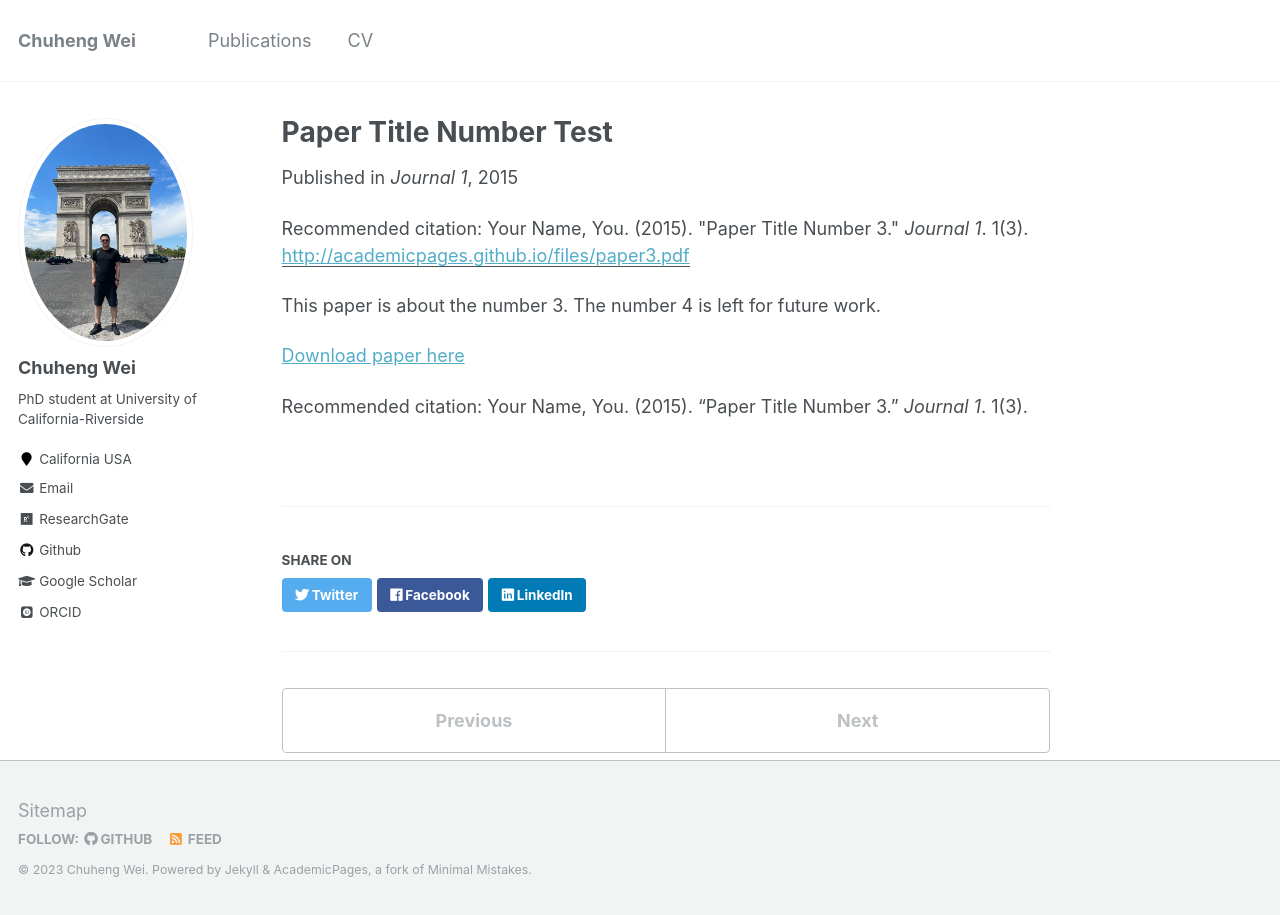
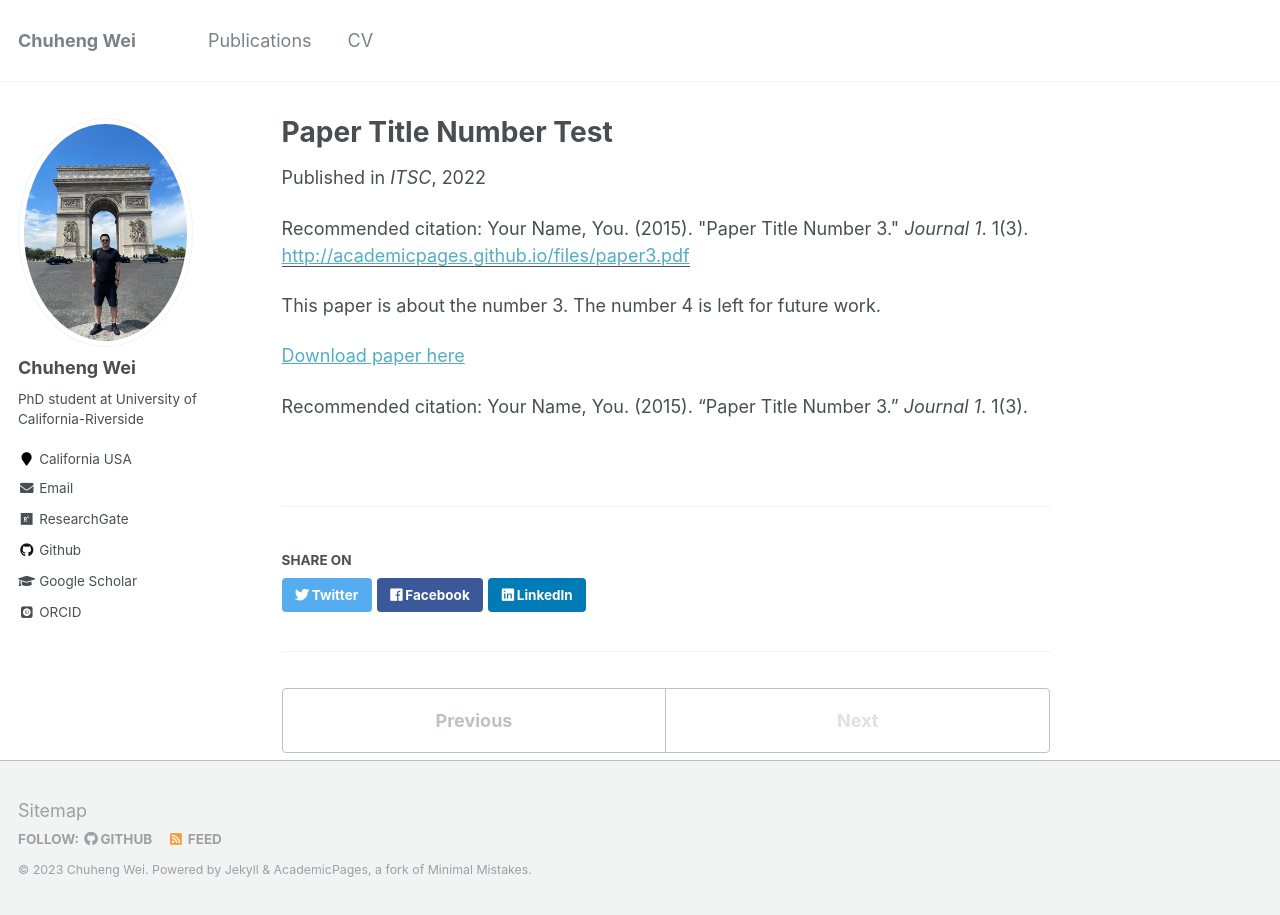
Before and after one commit to ChuhengWei/ChuhengWei.github.io, a Jekyll site: the page built from _publications/2015-10-01-paper-title-number-4.md, in a window 1280 px wide. Built offline with Jekyll 4.4.1, drawn with Linux system fonts in a browser that asks for light colours; some web fonts are replaced.

Commit message:
Update 2015-10-01-paper-title-number-4.md

```diff
--- a/_publications/2015-10-01-paper-title-number-4.md
+++ b/_publications/2015-10-01-paper-title-number-4.md
@@ -3,8 +3,8 @@ title: "Paper Title Number Test"
 collection: publications
 permalink: /publication/2015-10-01-paper-title-number-3
 excerpt: 'The growth of the '
-date: 2015-10-01
-venue: 'Journal 1'
+date: 2022-10-01
+venue: 'ITSC'
 paperurl: 'http://academicpages.github.io/files/paper3.pdf'
 citation: 'Your Name, You. (2015). &quot;Paper Title Number 3.&quot; <i>Journal 1</i>. 1(3).'
 ---
```
